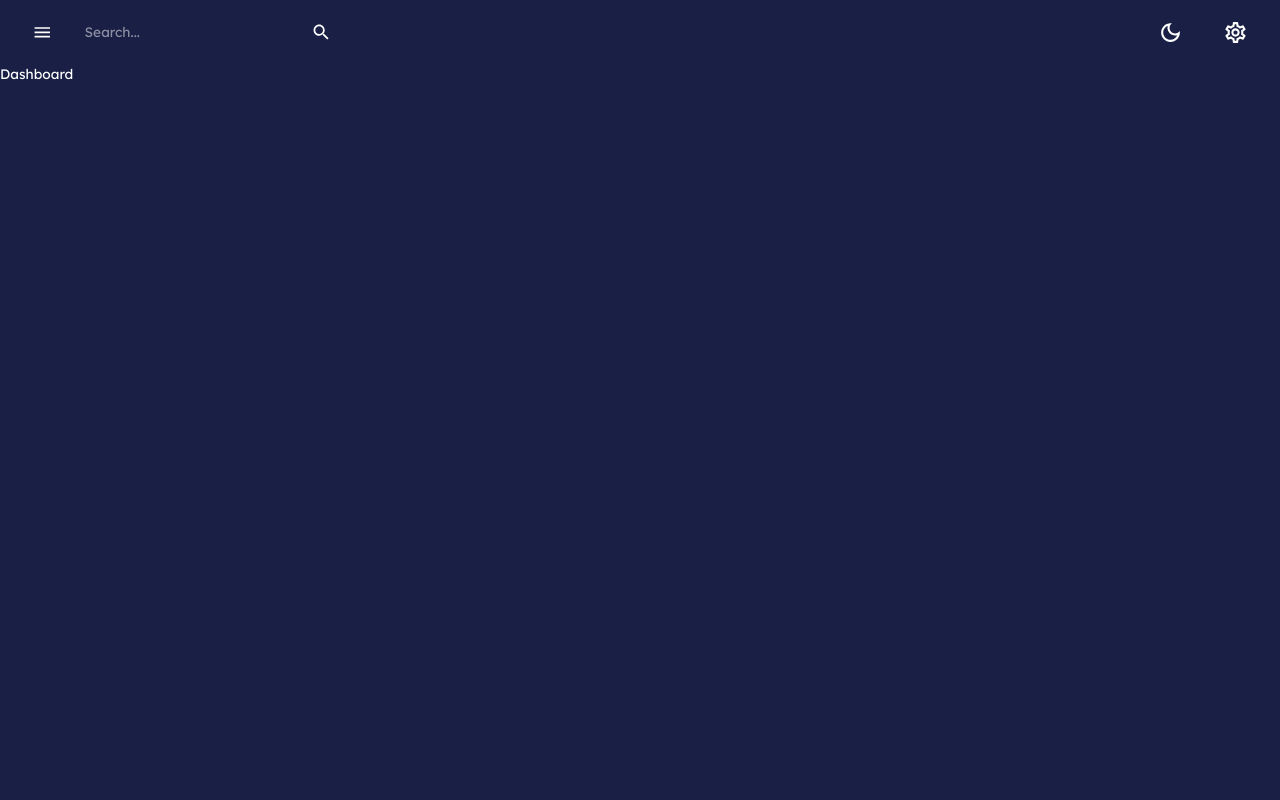
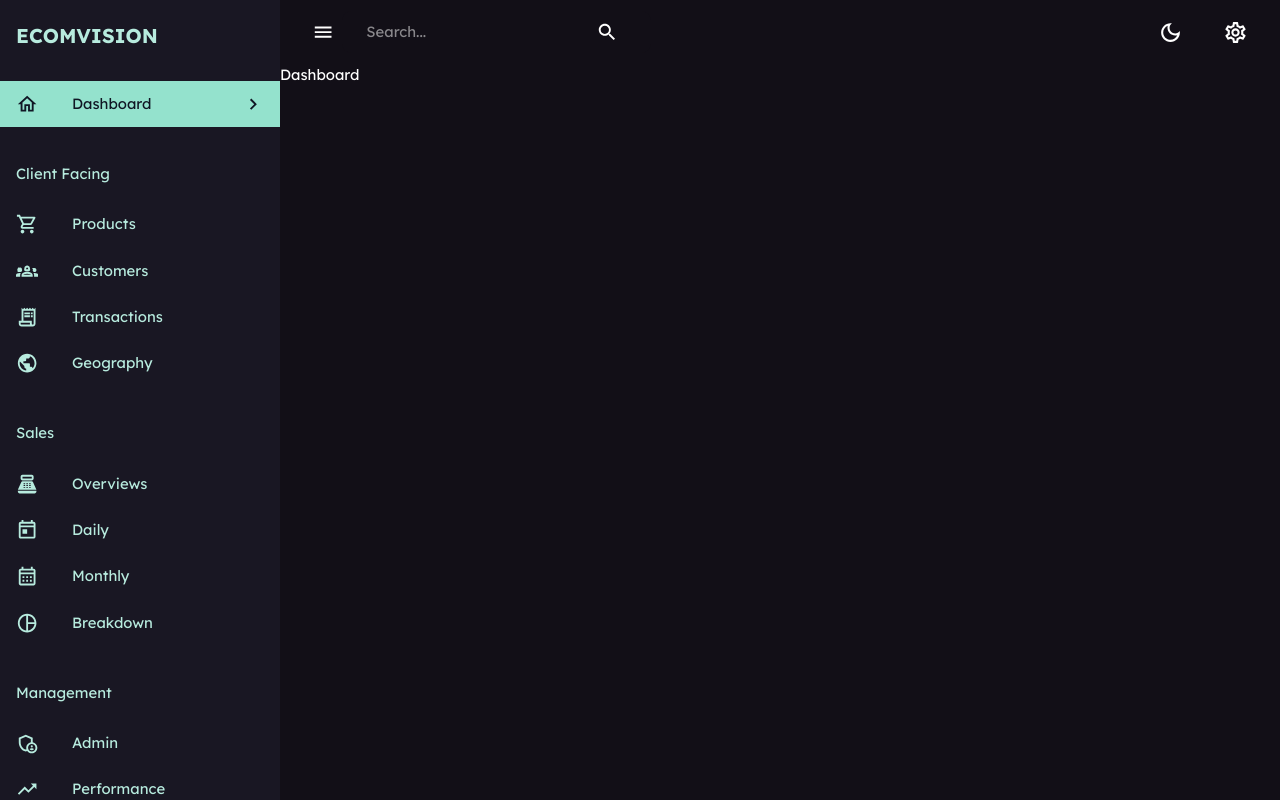
Before and after one commit to huynhminhhai/admin-dashboard-client, a React (Create React App) app: page /dashboard in a window 1280 px wide. Built offline with nearby package versions, Linux system fonts and the light colour scheme.

Commit message:
[UPDATE] Building a Sidebar and change config theme

```diff
--- a/src/components/Navbar.tsx
+++ b/src/components/Navbar.tsx
@@ -16,7 +16,13 @@ import {
     useTheme,
 } from '@mui/material';
 
-const Navbar = () => {
+const Navbar = ({
+    isSidebarOpen,
+    setIsSidebarOpen,
+}: {
+    isSidebarOpen: boolean;
+    setIsSidebarOpen: React.Dispatch<React.SetStateAction<boolean>>;
+}) => {
     const dispatch = useDispatch();
     const theme = useTheme();
 
@@ -32,7 +38,7 @@ const Navbar = () => {
                 {/* Left side */}
                 <FlexBetween>
                     <IconButton
-                        onClick={() => console.log('open/close sidebar')}
+                        onClick={() => setIsSidebarOpen(!isSidebarOpen)}
                     >
                         <MenuIcon />
                     </IconButton>
--- /dev/null
+++ b/src/components/Sidebar.tsx
@@ -0,0 +1,224 @@
+import {
+    Box,
+    Drawer,
+    IconButton,
+    List,
+    ListItem,
+    ListItemButton,
+    ListItemIcon,
+    ListItemText,
+    Typography,
+    useTheme,
+} from '@mui/material';
+
+import {
+    ChevronLeftOutlined,
+    ChevronRightOutlined,
+    HomeOutlined,
+    ShoppingCartOutlined,
+    Groups2Outlined,
+    ReceiptLongOutlined,
+    PublicOutlined,
+    PointOfSaleOutlined,
+    TodayOutlined,
+    CalendarMonthOutlined,
+    AdminPanelSettingsOutlined,
+    TrendingUpOutlined,
+    PieChartOutline,
+} from '@mui/icons-material';
+import { useLocation, useNavigate } from 'react-router-dom';
+import { useEffect, useState } from 'react';
+import { tokens } from '../theme';
+import FlexBetween from './FlexBetween';
+
+const navItems = [
+    {
+        text: 'Dashboard',
+        icon: <HomeOutlined />,
+    },
+    {
+        text: 'Client Facing',
+        icon: null,
+    },
+    {
+        text: 'Products',
+        icon: <ShoppingCartOutlined />,
+    },
+    {
+        text: 'Customers',
+        icon: <Groups2Outlined />,
+    },
+    {
+        text: 'Transactions',
+        icon: <ReceiptLongOutlined />,
+    },
+    {
+        text: 'Geography',
+        icon: <PublicOutlined />,
+    },
+    {
+        text: 'Sales',
+        icon: null,
+    },
+    {
+        text: 'Overviews',
+        icon: <PointOfSaleOutlined />,
+    },
+    {
+        text: 'Daily',
+        icon: <TodayOutlined />,
+    },
+    {
+        text: 'Monthly',
+        icon: <CalendarMonthOutlined />,
+    },
+    {
+        text: 'Breakdown',
+        icon: <PieChartOutline />,
+    },
+    {
+        text: 'Management',
+        icon: null,
+    },
+    {
+        text: 'Admin',
+        icon: <AdminPanelSettingsOutlined />,
+    },
+    {
+        text: 'Performance',
+        icon: <TrendingUpOutlined />,
+    },
+];
+
+const Sidebar = ({
+    isNonMobile,
+    drawerWidth,
+    isSidebarOpen,
+    setIsSidebarOpen,
+}: {
+    isNonMobile: boolean;
+    drawerWidth: string;
+    isSidebarOpen: boolean;
+    setIsSidebarOpen: React.Dispatch<React.SetStateAction<boolean>>;
+}) => {
+    const { pathname } = useLocation();
+    const [active, setActive] = useState<string>('');
+    const navigate = useNavigate();
+    const theme = useTheme();
+    const colors = tokens(theme.palette.mode);
+
+    useEffect(() => {
+        setActive(pathname.substring(1));
+    }, [pathname]);
+
+    return (
+        <Box component="nav">
+            {isSidebarOpen && (
+                <Drawer
+                    open={isSidebarOpen}
+                    onClose={() => setIsSidebarOpen(false)}
+                    variant="persistent"
+                    anchor="left"
+                    sx={{
+                        width: drawerWidth,
+                        '& .MuiDrawer-paper': {
+                            color: colors.secondary[200],
+                            backgroundColor: colors.primary[400],
+                            boxSizing: 'border-box',
+                            borderWidth: isNonMobile ? 0 : '2px',
+                            width: drawerWidth,
+                        },
+                    }}
+                >
+                    <Box width="100%">
+                        <Box m="1.5rem 16px">
+                            <FlexBetween color={theme.palette.secondary.main}>
+                                <Box
+                                    display="flex"
+                                    alignItems="center"
+                                    gap="0.5rem"
+                                >
+                                    <Typography
+                                        variant="h4"
+                                        fontWeight="bold"
+                                        color={colors.secondary[200]}
+                                    >
+                                        ECOMVISION
+                                    </Typography>
+                                </Box>
+                                {!isNonMobile && (
+                                    <IconButton
+                                        onClick={() =>
+                                            setIsSidebarOpen(!isNonMobile)
+                                        }
+                                    >
+                                        <ChevronLeftOutlined />
+                                    </IconButton>
+                                )}
+                            </FlexBetween>
+                        </Box>
+                        <List>
+                            {navItems.map(({ text, icon }) => {
+                                if (icon === null) {
+                                    return (
+                                        <Typography
+                                            key={text}
+                                            sx={{ m: '2.25rem 0 1rem 16px' }}
+                                        >
+                                            {text}
+                                        </Typography>
+                                    );
+                                } else {
+                                    const lcText = text.toLowerCase();
+
+                                    return (
+                                        <ListItem key={text} disablePadding>
+                                            <ListItemButton
+                                                onClick={() => {
+                                                    navigate(`/${lcText}`);
+                                                    setActive(lcText);
+                                                }}
+                                                sx={{
+                                                    backgroundColor:
+                                                        active === lcText
+                                                            ? colors
+                                                                  .secondary[300]
+                                                            : 'transparent',
+                                                    color:
+                                                        active === lcText
+                                                            ? colors
+                                                                  .primary[600]
+                                                            : colors
+                                                                  .secondary[200],
+                                                }}
+                                            >
+                                                <ListItemIcon
+                                                    sx={{
+                                                        color:
+                                                            active === lcText
+                                                                ? colors
+                                                                      .primary[600]
+                                                                : colors
+                                                                      .secondary[200],
+                                                    }}
+                                                >
+                                                    {icon}
+                                                </ListItemIcon>
+                                                <ListItemText primary={text} />
+                                                {active === lcText && (
+                                                    <ChevronRightOutlined />
+                                                )}
+                                            </ListItemButton>
+                                        </ListItem>
+                                    );
+                                }
+                            })}
+                        </List>
+                    </Box>
+                </Drawer>
+            )}
+        </Box>
+    );
+};
+
+export default Sidebar;
--- a/src/index.css
+++ b/src/index.css
@@ -8,3 +8,22 @@ body,
   width: 100%;
   font-family: 'Lexend', sans-serif;
 }
+
+::-webkit-scrollbar {
+  width: 10px;
+}
+
+/* Track */
+::-webkit-scrollbar-track {
+  background: #e0e0e0;
+}
+
+/* Handle */
+::-webkit-scrollbar-thumb {
+  background: #888;
+}
+
+/* Handle on Hover */
+::-webkit-scrollbar-track:hover {
+  background: #555;
+}
--- a/src/scenes/layout/index.tsx
+++ b/src/scenes/layout/index.tsx
@@ -1,12 +1,30 @@
-import { Box } from '@mui/material';
+import { Box, useMediaQuery } from '@mui/material';
 import { Outlet } from 'react-router-dom';
 import Navbar from '../../components/Navbar';
+import { useState } from 'react';
+import Sidebar from '../../components/Sidebar';
 
 const Layout = () => {
+    const isNonMobile = useMediaQuery('(min-width: 600px)');
+    const [isSidebarOpen, setIsSidebarOpen] = useState<boolean>(true);
+
     return (
-        <Box width="100%" height="100%">
-            <Box>
-                <Navbar />
+        <Box
+            display={isNonMobile ? 'flex' : 'block'}
+            width="100%"
+            height="100%"
+        >
+            <Sidebar
+                isNonMobile={isNonMobile}
+                drawerWidth="280px"
+                isSidebarOpen={isSidebarOpen}
+                setIsSidebarOpen={setIsSidebarOpen}
+            />
+            <Box width="100%">
+                <Navbar
+                    isSidebarOpen={isSidebarOpen}
+                    setIsSidebarOpen={setIsSidebarOpen}
+                />
                 <Outlet />
             </Box>
         </Box>
--- a/src/theme.ts
+++ b/src/theme.ts
@@ -1,11 +1,10 @@
-import { PaletteMode } from '@mui/material';
+import { PaletteMode, ThemeOptions } from '@mui/material';
 
 // color design tokens export
-export const tokensDark = {
+export const tokens = (mode: PaletteMode) => ({
+    ...(mode === 'dark'
+        ? {
               grey: {
-        0: '#ffffff', // manually adjusted
-        10: '#f6f6f6', // manually adjusted
-        50: '#f0f0f0', // manually adjusted
                   100: '#e0e0e0',
                   200: '#c2c2c2',
                   300: '#a3a3a3',
@@ -15,143 +14,135 @@ export const tokensDark = {
                   700: '#3d3d3d',
                   800: '#292929',
                   900: '#141414',
-        1000: '#000000', // manually adjusted
               },
               primary: {
-        // blue
-        100: '#d3d4de',
-        200: '#a6a9be',
-        300: '#7a7f9d',
-        400: '#4d547d',
-        500: '#21295c',
-        600: '#191F45', // manually adjusted
-        700: '#141937',
-        800: '#0d1025',
-        900: '#070812',
+                  100: '#d0d1d5',
+                  200: '#a1a4ab',
+                  300: '#727681',
+                  400: '#191723',
+                  500: '#120f17',
+                  600: '#101624',
+                  700: '#0c101b',
+                  800: '#080b12',
+                  900: '#040509',
               },
               secondary: {
-        // yellow
-        50: '#f0f0f0', // manually adjusted
-        100: '#fff6e0',
-        200: '#ffedc2',
-        300: '#ffe3a3',
-        400: '#ffda85',
-        500: '#ffd166',
-        600: '#cca752',
-        700: '#997d3d',
-        800: '#665429',
-        900: '#332a14',
+                  100: '#dbf5ee',
+                  200: '#b7ebde',
+                  300: '#94e2cd',
+                  400: '#5d547c',
+                  500: '#5d547c',
+                  600: '#5d547c',
+                  700: '#2e7c67',
+                  800: '#1e5245',
+                  900: '#0f2922',
               },
-};
-
-type FixedTokens = {
-    [key in 'grey' | 'primary' | 'secondary']: reversedObjType;
-};
-
-type IndexedTokens = {
-    [key: string]: reversedObjType;
-};
-
-type tokensDarkType = FixedTokens & IndexedTokens;
-
-type reversedObjType = {
-    [key: string]: string;
-};
-
-type reversedTokensType = {
-    [key: string]: reversedObjType;
-};
-
-// function that reverses the color palette
-function reverseTokens(tokensDark: tokensDarkType) {
-    const reversedTokens: reversedTokensType = {};
-    Object.entries(tokensDark).forEach(([key, val]) => {
-        const keys = Object.keys(val);
-        const values = Object.values(val);
-        const length = keys.length;
-        const reversedObj: reversedObjType = {};
-        for (let i = 0; i < length; i++) {
-            reversedObj[keys[i]] = values[length - i - 1];
           }
-        reversedTokens[key] = reversedObj;
+        : {
+              grey: {
+                  100: '#141414',
+                  200: '#292929',
+                  300: '#3d3d3d',
+                  400: '#525252',
+                  500: '#666666',
+                  600: '#858585',
+                  700: '#a3a3a3',
+                  800: '#c2c2c2',
+                  900: '#e0e0e0',
+              },
+              primary: {
+                  100: '#040509',
+                  200: '#080b12',
+                  300: '#0c101b',
+                  400: '#f2f0f0', // manually changed
+                  500: '#141b2d',
+                  600: '#1F2A40',
+                  700: '#727681',
+                  800: '#a1a4ab',
+                  900: '#d0d1d5',
+              },
+              secondary: {
+                  100: '#0f2922',
+                  200: '#1e5245',
+                  300: '#2e7c67',
+                  400: '#5d547c',
+                  500: '#4cceac',
+                  600: '#70d8bd',
+                  700: '#94e2cd',
+                  800: '#b7ebde',
+                  900: '#dbf5ee',
+              },
+          }),
 });
-    return reversedTokens;
-}
-export const tokensLight = reverseTokens(tokensDark);
 
 // mui theme settings
-export const themeSettings = (mode: PaletteMode) => {
+export const themeSettings = (mode: PaletteMode): ThemeOptions => {
+    const colors = tokens(mode);
+
+    const fontFamily = ['Lexend', 'sans-serif'].join(',');
+
     return {
         palette: {
             mode: mode,
             ...(mode === 'dark'
                 ? {
-                      // palette values for dark mode
                       primary: {
-                          ...tokensDark.primary,
-                          main: tokensDark.primary[400],
-                          light: tokensDark.primary[400],
+                          main: colors.primary[500],
                       },
                       secondary: {
-                          ...tokensDark.secondary,
-                          main: tokensDark.secondary[300],
+                          main: colors.secondary[500],
                       },
-                      neutral: {
-                          ...tokensDark.grey,
-                          main: tokensDark.grey[500],
+                      neural: {
+                          dark: colors.grey[700],
+                          main: colors.grey[500],
+                          light: colors.grey[100],
                       },
                       background: {
-                          default: tokensDark.primary[600],
-                          alt: tokensDark.primary[500],
+                          default: colors.primary[500],
                       },
                   }
                 : {
-                      // palette values for light mode
                       primary: {
-                          ...tokensLight.primary,
-                          main: tokensDark.grey[50],
-                          light: tokensDark.grey[100],
+                          main: colors.primary[100],
                       },
                       secondary: {
-                          ...tokensLight.secondary,
-                          main: tokensDark.secondary[600],
-                          light: tokensDark.secondary[700],
+                          main: colors.secondary[500],
                       },
-                      neutral: {
-                          ...tokensLight.grey,
-                          main: tokensDark.grey[500],
+                      neural: {
+                          dark: colors.grey[700],
+                          main: colors.grey[500],
+                          light: colors.grey[100],
                       },
                       background: {
-                          default: tokensDark.grey[0],
-                          alt: tokensDark.grey[50],
+                          default: '#fcfcfc',
                       },
                   }),
         },
         typography: {
-            fontFamily: ['Lexend', 'sans-serif'].join(','),
-            fontSize: 12,
+            fontFamily: fontFamily,
+            fontSize: 13,
             h1: {
-                fontFamily: ['Lexend', 'sans-serif'].join(','),
+                fontFamily: fontFamily,
                 fontSize: 40,
             },
             h2: {
-                fontFamily: ['Lexend', 'sans-serif'].join(','),
+                fontFamily: fontFamily,
                 fontSize: 32,
             },
             h3: {
-                fontFamily: ['Lexend', 'sans-serif'].join(','),
+                fontFamily: fontFamily,
                 fontSize: 24,
             },
             h4: {
-                fontFamily: ['Lexend', 'sans-serif'].join(','),
+                fontFamily: fontFamily,
                 fontSize: 20,
             },
             h5: {
-                fontFamily: ['Lexend', 'sans-serif'].join(','),
+                fontFamily: fontFamily,
                 fontSize: 16,
             },
             h6: {
-                fontFamily: ['Lexend', 'sans-serif'].join(','),
+                fontFamily: fontFamily,
                 fontSize: 14,
             },
         },
```
Lines whose indentation alone changed are shown as unchanged.
